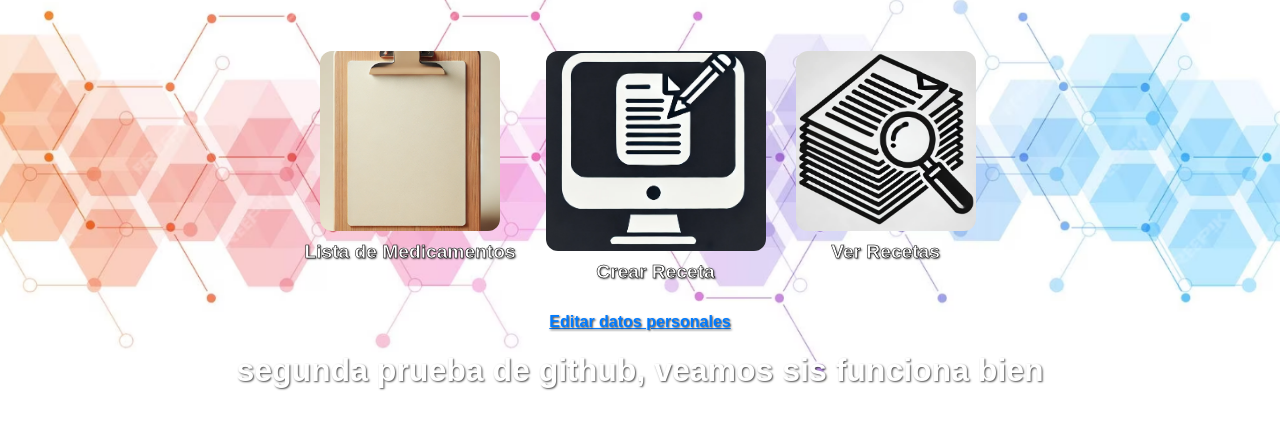
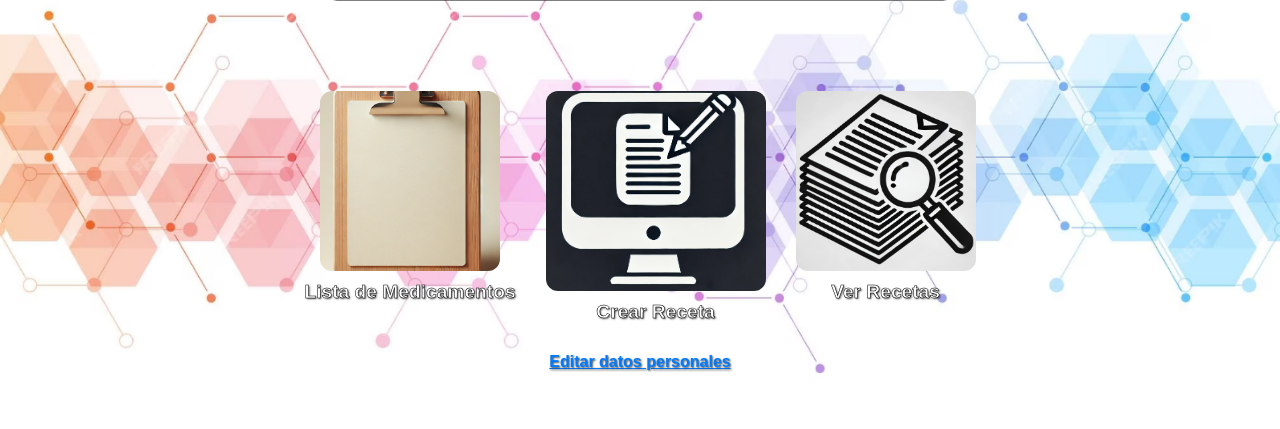
Before and after one commit to anakin-sky/protototipo-2, a PHP site: page / in a window 1280 px wide. Shown: the part 242-671 px from the top of the page. Run offline with PHP 8.4, Linux system fonts and the light colour scheme; the visitor is signed in with stand-in values (Sample User, id 1); data that the repository does not hold is empty.

Commit message:
Revert "Update index.php"
This reverts commit 791e39342a4a5e1b75b7412b9526243216a9f4ed.

```diff
--- a/index.php
+++ b/index.php
@@ -170,9 +170,6 @@ $conn->close();
         <div class="editar_usuario">
             <a href="nuevos_cambios/editar_usuario.php" style="text-decoration: underline;">Editar datos personales</a>
         </div>
-
-        <h1>segunda prueba de github, veamos sis funciona bien</h1>
-
     </main>
 </body>
 </html>
```
